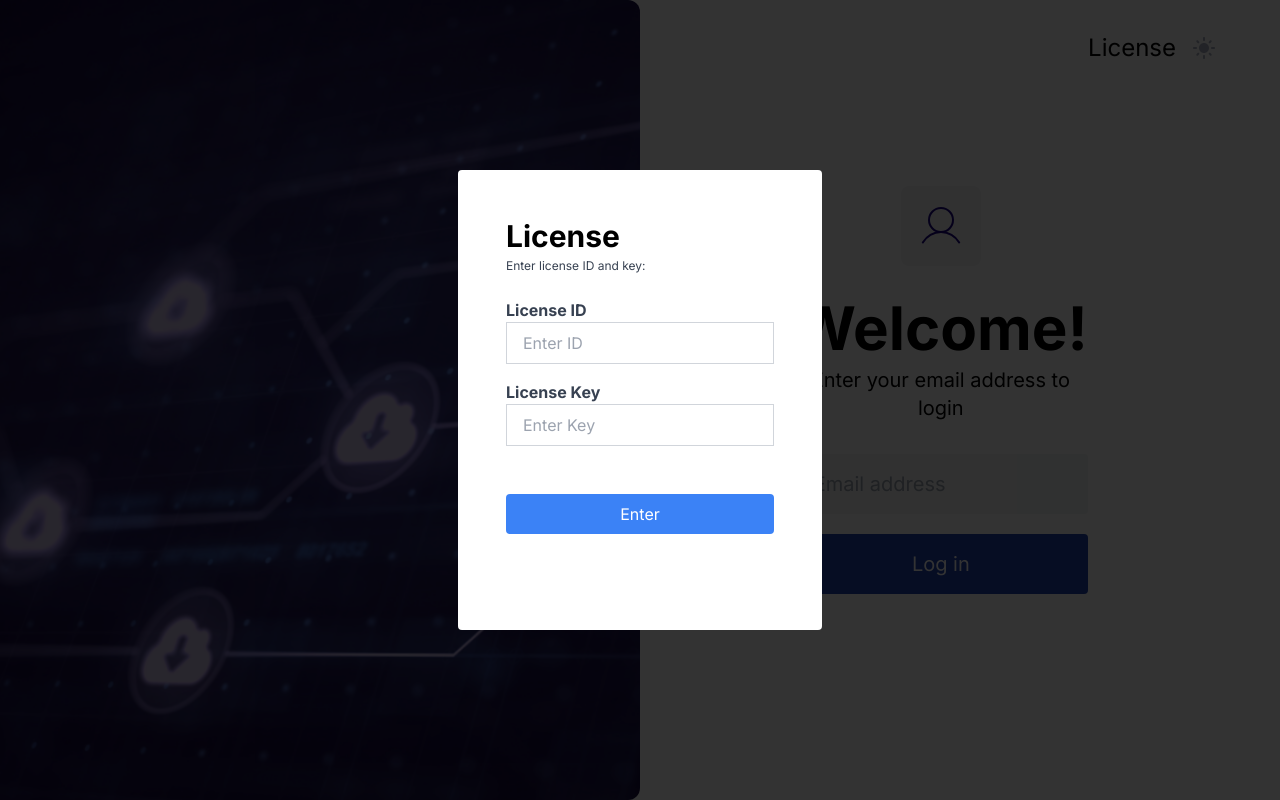
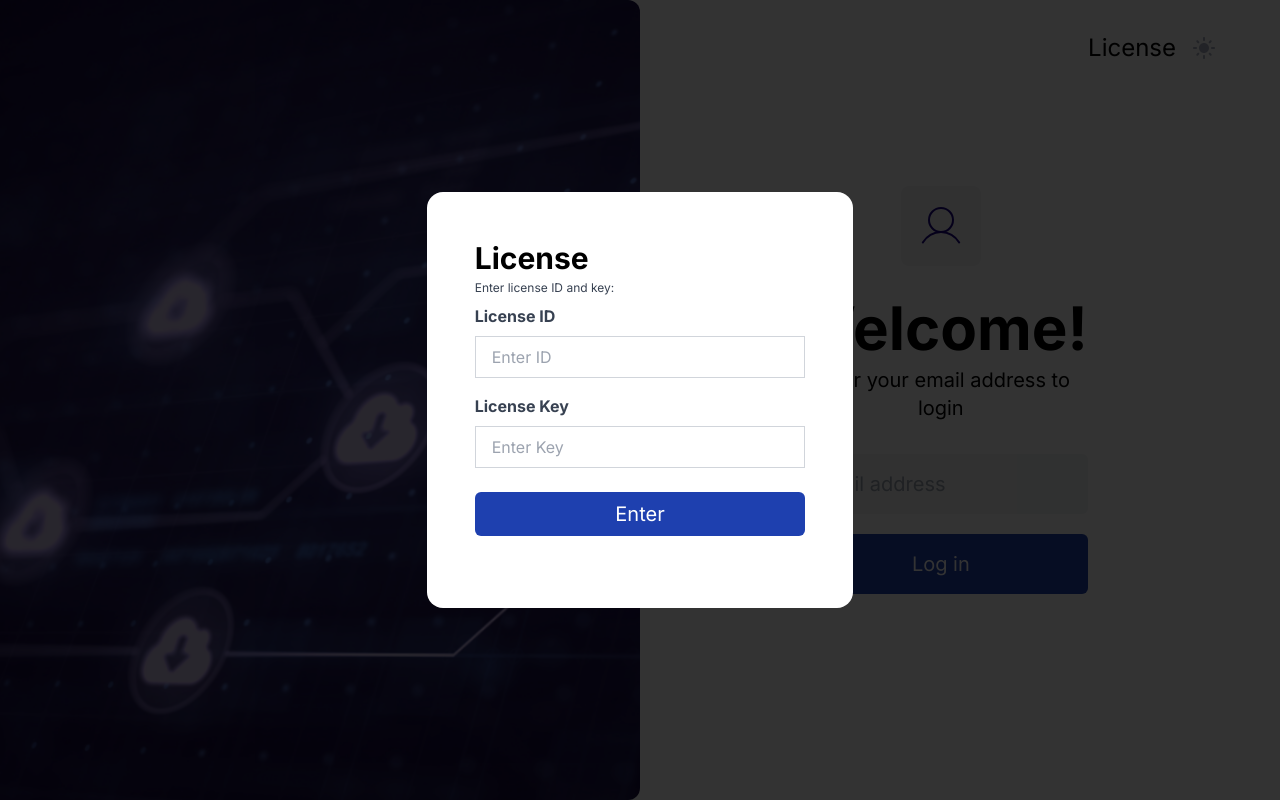
Before and after one commit to midas92/Tauri-DataCloudSync, a Next.js app: page /login in a window 1280 px wide. Both pictures are taken after a click on the button "Log in". Built offline with nearby package versions, Linux system fonts and the light colour scheme.

Commit message:
updated UI

```diff
--- a/src/app/login/page.tsx
+++ b/src/app/login/page.tsx
@@ -1,109 +1,53 @@
 "use client";
 import * as React from "react";
-import { useState } from "react";
+import { useState, useEffect } from "react";
 import { useRouter } from "next/navigation";
-import Success from "../../components/notification/success";
-import Failed from "../../components/notification/failed";
-import Image from "next/image";
-import Licensebadge from '../../components/license/status'
+import Success from "@/components/notification/success";
+import Failed from "@/components/notification/failed";
+import Licensebadge from "@/components/license/status";
+import LicenseModal from "@/components/license/modal";
+import Login from "@/components/login";
+import { routes } from "@/constants/router";
 
 export default function Home() {
   const [showModal, setShowModal] = useState(false);
-  const [licenseId, setLicenseId] = useState("");
-  const [licenseKey, setLicenseKey] = useState("");
+  const [showNotificationOfSuccess, setShowNotificationOfSuccess] =
+    useState(false);
+  const [showNotificationOfFailed, setShowNotificationOfFailed] =
+    useState(false);
+
   const router = useRouter();
+
   const handleLogin = () => {
     setShowModal(true);
   };
-  const showNotification = (state:string) => {
-    if(state==="success") {
+
+  const handleLicenseSubmit = () => {
+    //validation?
+
+    setShowModal(false);
+    // if (value === "success") {
       setShowNotificationOfSuccess(true);
-    }
-    else if(state==="failed"){
-      setShowNotificationOfFailed(true);
-    } else {
-      return false;
-    }
-
-  }
-  const handleModalClose = () => {
-    setShowModal(false);
-    showNotification("success");
-    setTimeout(() => {
-      router.push("/setting/setting"); // Replace '/setting/setting' with your actual next page URL
-    }, 3000);
-    setLicenseId("");
-    setLicenseKey("");
+      setTimeout(() => {
+        router.push(routes.setting);
+      }, 1000);
+    // } else if (value === "failed") {
+    //   setShowNotificationOfFailed(true);
+    // }
   };
 
-  const handleLicenseSubmit = () => {
-    // Handle license submission logic here
-    console.log("License ID:", licenseId);
-    console.log("License Key:", licenseKey);
-
-    handleModalClose();
-  };
-
-  const handleModalOverlayClick = (event: React.MouseEvent<HTMLDivElement>) => {
-    if (event.target === event.currentTarget) {
-      setShowModal(false);
-    }
-  };
-
-  const [showNotificationOfSuccess, setShowNotificationOfSuccess] = React.useState(false);
   const handleCloseNotificationOfSuccess = () => {
     setShowNotificationOfSuccess(false);
   };
 
-  const [showNotificationOfFailed, setShowNotificationOfFailed] = React.useState(false);
   const handleCloseNotificationOfFailed = () => {
     setShowNotificationOfFailed(false);
   };
 
   return (
     <div className="relative bg-white w-full min-h-screen overflow-hidden text-left text-base text-midnightblue font-roboto">
-      <div className="absolute top-0 left-0 w-full h-full flex items-center justify-center">
-        <Image
-          className="absolute top-0 left-0 right-auto bottom-auto rounded-tl-none rounded-tr-xl rounded-br-xl rounded-bl-none w-[50vw] h-full object-cover"
-          alt=""
-          src="/image.png"
-          width={50}
-          height={50}
-        />
-        <div className="w-full  ml-[60vw] mr-[13vw] py-8 px-4 sm:px-8 text-black">
-          <div className="rounded-lg bg-gray-100 w-20 h-20 mx-auto flex items-center justify-center">
-            <Image
-              className="w-12 h-12"
-              alt=""
-              src="/user.svg"
-              width={50}
-              height={50}
-            />
-          </div>
-          <div className="mt-8 text-center text-4xl ">
-            <h2 className="xl:text-6xl font-bold md:text-4xl">Welcome!</h2>
-            <p className="mt-2 md:text-base xl:text-xl text-opacity-64">
-              Enter your email address to login
-            </p>
-          </div>
-          <form className="mt-8">
-            <input
-              className="rounded bg-gray-100 w-full py-4 px-5 mb-5 xl:text-xl"
-              placeholder="Email address"
-              type="email"
-            />
-
-            <button
-              className="bg-blue-800  rounded w-full py-4 px-5 text-white mb-5 xl:text-xl"
-              onClick={handleLogin}
-              type="button"
-            >
-              Log in
-            </button>
-          </form>
-        </div>
-      </div>
-      <Licensebadge state={false}/>
+      <Login handleLogin={handleLogin} />
+      <Licensebadge state={false} />
       <Success
         showNotification={showNotificationOfSuccess}
         onCloseNotification={handleCloseNotificationOfSuccess}
@@ -113,50 +57,10 @@ export default function Home() {
         onCloseNotification={handleCloseNotificationOfFailed}
       />
       {showModal && (
-        <div
-          className="fixed inset-0 flex items-center justify-center bg-black bg-opacity-80 text-black"
-          onClick={handleModalOverlayClick}
-        >
-          <div className="bg-white p-12 rounded">
-            <h2 className="text-3xl font-bold mb-1">License</h2>
-            <p className="text-gray-700 mb-6 text-xs">
-              Enter license ID and key:
-            </p>
-            <div className="mb-4">
-              <label className="block text-gray-700 font-bold">
-                License ID
-              </label>
-              <input
-                type="text"
-                placeholder="Enter ID"
-                className="border border-gray-300 px-4 py-2 w-full"
-                value={licenseId}
-                onChange={(e) => setLicenseId(e.target.value)}
-              />
-            </div>
-            <div className="mb-12">
-              <label className="block text-gray-700 font-bold">
-                License Key
-              </label>
-              <input
-                type="text"
-                placeholder="Enter Key"
-                className="border border-gray-300 px-4 py-2 w-full"
-                value={licenseKey}
-                onChange={(e) => setLicenseKey(e.target.value)}
-              />
-            </div>
-            <div className="mb-12">
-              <button
-                type="button"
-                className="bg-blue-500 text-white w-full px-12 py-2 rounded"
-                onClick={handleLicenseSubmit}
-              >
-                Enter
-              </button>
-            </div>
-          </div>
-        </div>
+        <LicenseModal
+          closeModal={() => setShowModal(false)}
+          handleLicenseSubmit={handleLicenseSubmit}
+        />
       )}
     </div>
   );
--- a/src/components/header.tsx
+++ b/src/components/header.tsx
@@ -6,7 +6,7 @@ const Header: React.FC = () => {
             <span className="m-2 p-2 text-[#190482] ">
               Last sync: 5 min ago
             </span>
-            <button className="m-2 p-2 bg-[#190482] text-gray-100 hover:bg-[#5c49bd] font-bold py-2 px-4 rounded">
+            <button className="m-2 p-2 bg-[#190482] text-gray-100 hover:bg-[#5c49bd] font-bold py-2 px-4 rounded-md">
               Sync Now
             </button>
           </div>
--- /dev/null
+++ b/src/components/license/modal.tsx
@@ -0,0 +1,52 @@
+import { LicenseModal } from "@/types/license";
+import { useState } from "react";
+
+export default function Modal(props: LicenseModal) {
+  const [licenseId, setLicenseId] = useState("");
+  const [licenseKey, setLicenseKey] = useState("");
+  const handleModalOverlayClick = (event: React.MouseEvent<HTMLDivElement>) => {
+    if (event.target === event.currentTarget) {
+      props.closeModal();
+    }
+  };
+  return (
+    <div
+      className="fixed inset-0 flex items-center justify-center bg-black bg-opacity-80 text-black"
+      onClick={handleModalOverlayClick}
+    >
+      <div className="bg-white p-12 rounded-2xl w-1/3 ">
+        <h2 className="text-3xl font-bold mb-1">License</h2>
+        <p className="text-gray-700 text-xs">Enter license ID and key:</p>
+        <div className="mb-2">
+          <label className="block text-gray-700 font-bold py-2">License ID</label>
+          <input
+            type="text"
+            placeholder="Enter ID"
+            className="border border-gray-300 px-4 py-2 w-full text-base"
+            value={licenseId}
+            onChange={(e) => setLicenseId(e.target.value)}
+          />
+        </div>
+        <div className="mb-6">
+          <label className="block text-gray-700 font-bold py-2">License Key</label>
+          <input
+            type="text"
+            placeholder="Enter Key"
+            className="border border-gray-300 px-4 py-2 w-full text-base"
+            value={licenseKey}
+            onChange={(e) => setLicenseKey(e.target.value)}
+          />
+        </div>
+        <div className="mb-6">
+          <button
+            type="button"
+            className="bg-blue-800 text-white w-full px-12 py-2 rounded-md text-xl"
+            onClick={() => props.handleLicenseSubmit()}
+          >
+            Enter
+          </button>
+        </div>
+      </div>
+    </div>
+  );
+}
--- a/src/components/license/status.tsx
+++ b/src/components/license/status.tsx
@@ -1,5 +1,5 @@
 import { LightMode } from "@mui/icons-material";
-import { LicenseStatus } from "@/types/Login";
+import { LicenseStatus } from "@/types/license";
 
 export default function Status(props: LicenseStatus) {
   return (
--- a/src/components/login.tsx
+++ b/src/components/login.tsx
@@ -5,62 +5,10 @@ import { useRouter } from "next/navigation";
 import Success from "./notification/success";
 import Failed from "./notification/failed";
 import Image from "next/image";
+import { HandleLogin } from "@/types/login";
 
-const LoginPage: React.FC = () => {
-  const [showModal, setShowModal] = useState(false);
-  const [licenseId, setLicenseId] = useState("");
-  const [licenseKey, setLicenseKey] = useState("");
-  const router = useRouter();
-  const handleLogin = () => {
-    setShowModal(true);
-  };
-  const showNotification = (state:string) => {
-    if(state==="success") {
-      setShowNotificationOfSuccess(true);
-    }
-    else if(state==="failed"){
-      setShowNotificationOfFailed(true);
-    } else {
-      return false;
-    }
-
-  }
-  const handleModalClose = () => {
-    setShowModal(false);
-    showNotification("success");
-    setTimeout(() => {
-      router.push("/setting/setting"); // Replace '/setting/setting' with your actual next page URL
-    }, 3000);
-    setLicenseId("");
-    setLicenseKey("");
-  };
-
-  const handleLicenseSubmit = () => {
-    // Handle license submission logic here
-    console.log("License ID:", licenseId);
-    console.log("License Key:", licenseKey);
-
-    handleModalClose();
-  };
-
-  const handleModalOverlayClick = (event: React.MouseEvent<HTMLDivElement>) => {
-    if (event.target === event.currentTarget) {
-      setShowModal(false);
-    }
-  };
-
-  const [showNotificationOfSuccess, setShowNotificationOfSuccess] = React.useState(false);
-  const handleCloseNotificationOfSuccess = () => {
-    setShowNotificationOfSuccess(false);
-  };
-
-  const [showNotificationOfFailed, setShowNotificationOfFailed] = React.useState(false);
-  const handleCloseNotificationOfFailed = () => {
-    setShowNotificationOfFailed(false);
-  };
-
+export default function Login (props:HandleLogin)  {
   return (
-    <div className="relative bg-white w-full min-h-screen overflow-hidden text-left text-base text-midnightblue font-roboto">
     <div className="absolute top-0 left-0 w-full h-full flex items-center justify-center">
       <Image
         className="absolute top-0 left-0 right-auto bottom-auto rounded-tl-none rounded-tr-xl rounded-br-xl rounded-bl-none w-[50vw] h-full object-cover"
@@ -80,21 +28,21 @@ const LoginPage: React.FC = () => {
           />
         </div>
         <div className="mt-8 text-center text-4xl ">
-            <h2 className="text-7xl font-bold">Welcome!</h2>
-            <p className="mt-2 text-base text-opacity-64">
+          <h2 className="xl:text-6xl font-bold md:text-4xl">Welcome!</h2>
+          <p className="mt-2 md:text-base xl:text-xl text-opacity-64">
             Enter your email address to login
           </p>
         </div>
         <form className="mt-8">
           <input
-              className="rounded bg-gray-100 w-full py-2 px-5 mb-5 "
+            className="rounded-md bg-gray-100 w-full py-4 px-5 mb-5 xl:text-xl"
             placeholder="Email address"
             type="email"
           />
 
           <button
-              className="bg-blue-800  rounded w-full py-2 px-5 text-white mb-5"
-              onClick={handleLogin}
+            className="bg-blue-800  rounded-md w-full py-4 px-5 text-white mb-5 xl:text-xl"
+            onClick={props.handleLogin}
             type="button"
           >
             Log in
@@ -102,62 +50,5 @@ const LoginPage: React.FC = () => {
         </form>
       </div>
     </div>
-      <Success
-        showNotification={showNotificationOfSuccess}
-        onCloseNotification={handleCloseNotificationOfSuccess}
-      />
-      <Failed
-        showNotification={showNotificationOfFailed}
-        onCloseNotification={handleCloseNotificationOfFailed}
-      />
-      {showModal && (
-        <div
-          className="fixed inset-0 flex items-center justify-center bg-black bg-opacity-80 text-black"
-          onClick={handleModalOverlayClick}
-        >
-          <div className="bg-white p-12 rounded">
-            <h2 className="text-3xl font-bold mb-1">License</h2>
-            <p className="text-gray-700 mb-6 text-xs">
-              Enter license ID and key:
-            </p>
-            <div className="mb-4">
-              <label className="block text-gray-700 font-bold">
-                License ID
-              </label>
-              <input
-                type="text"
-                placeholder="Enter ID"
-                className="border border-gray-300 px-4 py-2 w-full"
-                value={licenseId}
-                onChange={(e) => setLicenseId(e.target.value)}
-              />
-            </div>
-            <div className="mb-12">
-              <label className="block text-gray-700 font-bold">
-                License Key
-              </label>
-              <input
-                type="text"
-                placeholder="Enter Key"
-                className="border border-gray-300 px-4 py-2 w-full"
-                value={licenseKey}
-                onChange={(e) => setLicenseKey(e.target.value)}
-              />
-            </div>
-            <div className="mb-12">
-              <button
-                type="button"
-                className="bg-blue-500 text-white w-full px-12 py-2 rounded"
-                onClick={handleLicenseSubmit}
-              >
-                Enter
-              </button>
-            </div>
-          </div>
-        </div>
-      )}
-    </div>
   );
 };
-
-export default LoginPage;
--- /dev/null
+++ b/src/types/license.tsx
@@ -0,0 +1,8 @@
+interface LicenseModal {
+  closeModal: () => void;
+  handleLicenseSubmit: () => void;
+}
+interface LicenseStatus {
+  state: boolean;
+}
+export type { LicenseModal, LicenseStatus };
```
Also changed, not shown: src/types/Login.tsx (+4 -6 lines). Lines whose indentation alone changed are shown as unchanged.
